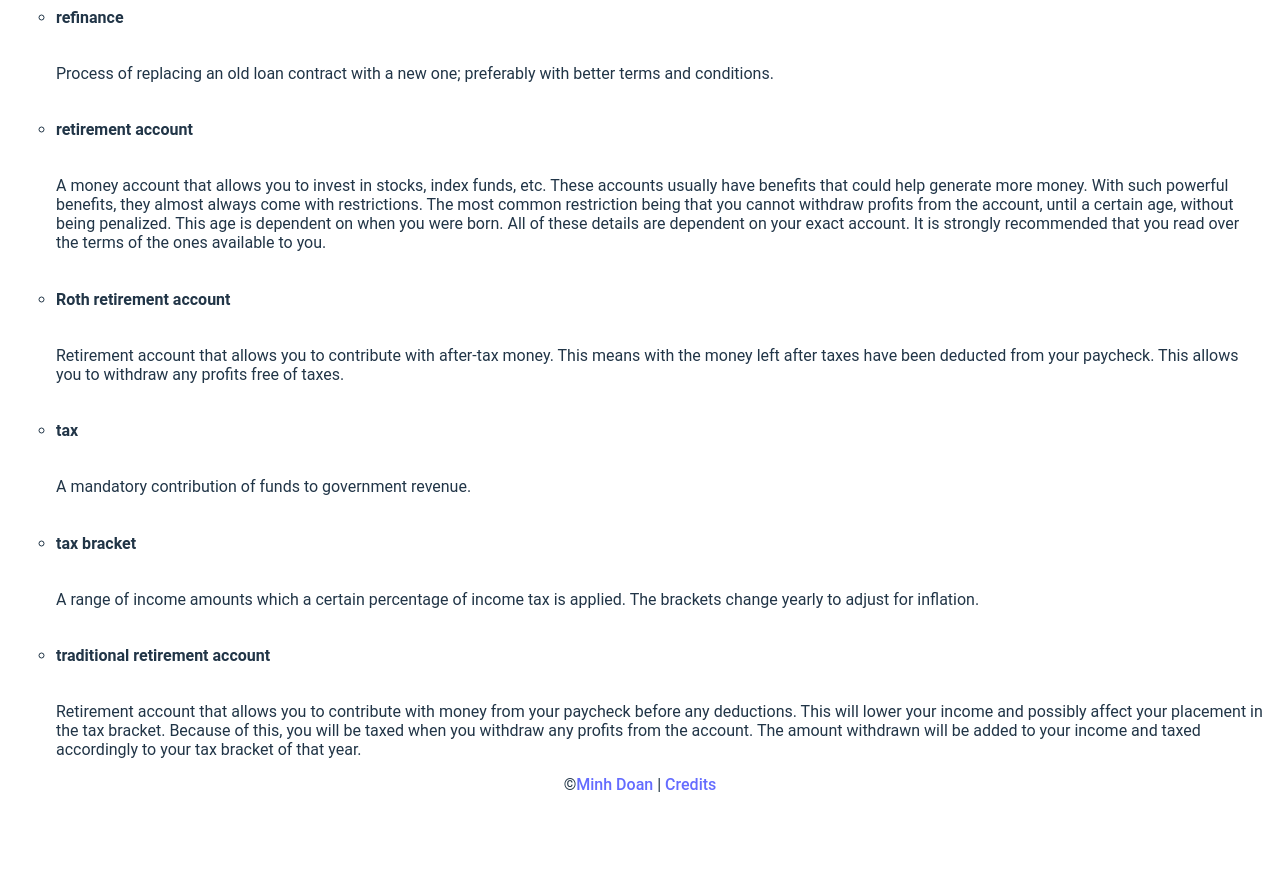
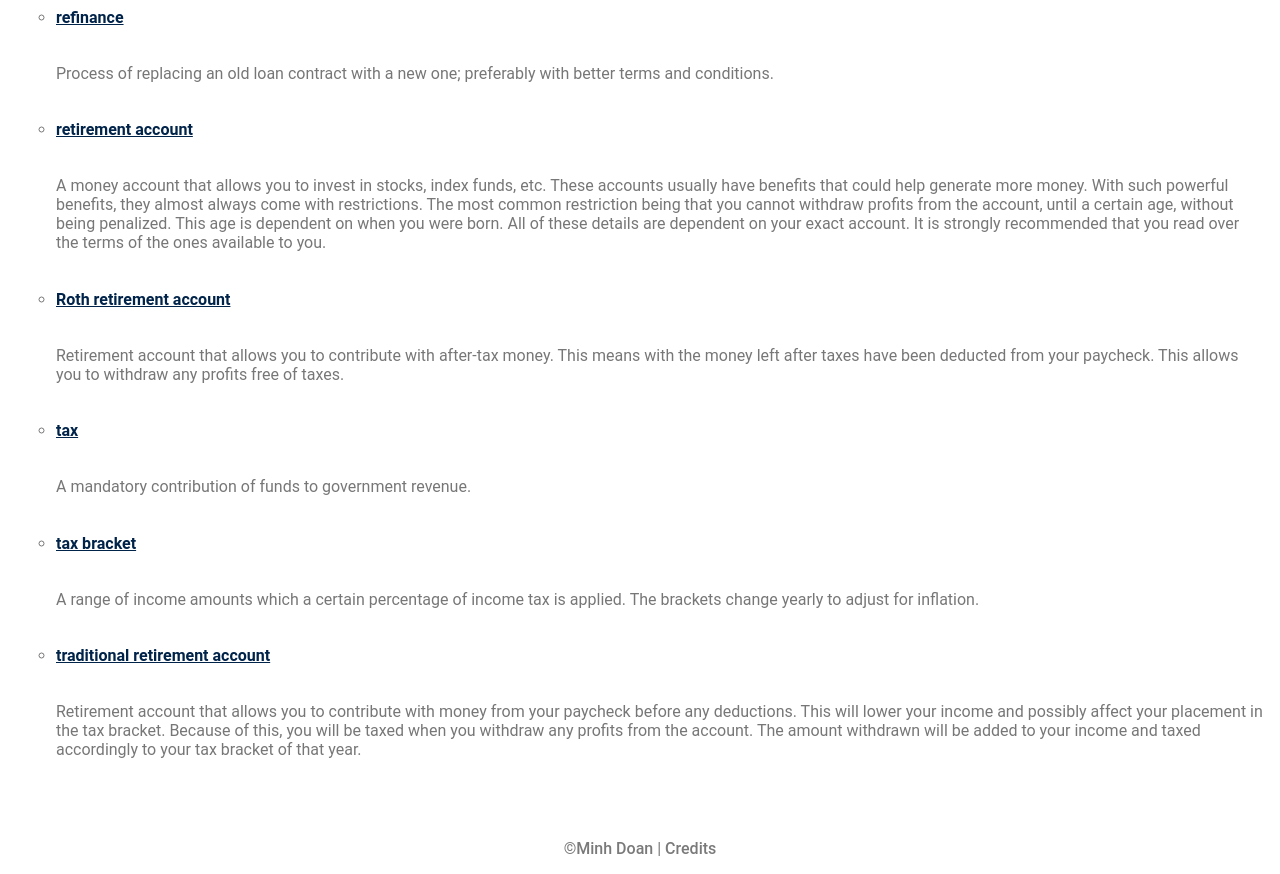
Before and after one commit to doanaminh/build-a-budget, a React (Vite) app in the folder client/: page /glossary in a window 1280 px wide. Shown: the part 1020-1894 px from the top of the page. Before the commit the page ends 1830 px from the top, so only its background shows below. Built offline with nearby package versions, Linux system fonts and the light colour scheme; a web font is replaced by a local one.

Commit message:
changed font color of footer

```diff
--- a/client/src/App.css
+++ b/client/src/App.css
@@ -122,6 +122,8 @@ PAGES
 */
 .Glossary {
   padding: 0 1rem;
+  margin-bottom: 5rem;
+  color: #777777;
 }
 .Glossary h3 {
   font-size: 3rem;
@@ -131,6 +133,10 @@ PAGES
 }
 .Glossary h6 {
   font-size: 1rem;
+  text-decoration: underline;
+}
+.Glossary h3, .Glossary h6 {
+  color: #002349;
 }
 
 /*
--- a/client/src/components/Footer.css
+++ b/client/src/components/Footer.css
@@ -1,4 +1,8 @@
 .Footer {
   font-size: 1rem;
   text-align: center;
+  color: #7a7a7a;
 }
+.Footer a {
+  color: #7a7a7a;
+}
--- a/client/src/components/Navbar.css
+++ b/client/src/components/Navbar.css
@@ -11,13 +11,9 @@
   padding: 0 0.5rem;
   font-size: 1.5rem;
   color: white;
-  transition: ease-in-out .25s;
 }
-.asdf:hover span {
-  display: none;
-}
-.asdf:hover:before {
-  content: 'Build-a-Budget'
+.Navbar h2 a:hover {
+  color: #FFCF27;
 }
 .Navbar ul {
   display: flex;
--- a/client/src/components/Sidebar.css
+++ b/client/src/components/Sidebar.css
@@ -37,6 +37,9 @@
 .tableContent li a{
     color: gainsboro;
 }
+.tableContent li a:hover{
+    color: #957C3D;
+}
 .sidebarIcon {
     margin: 0 .5rem;
 }
```
